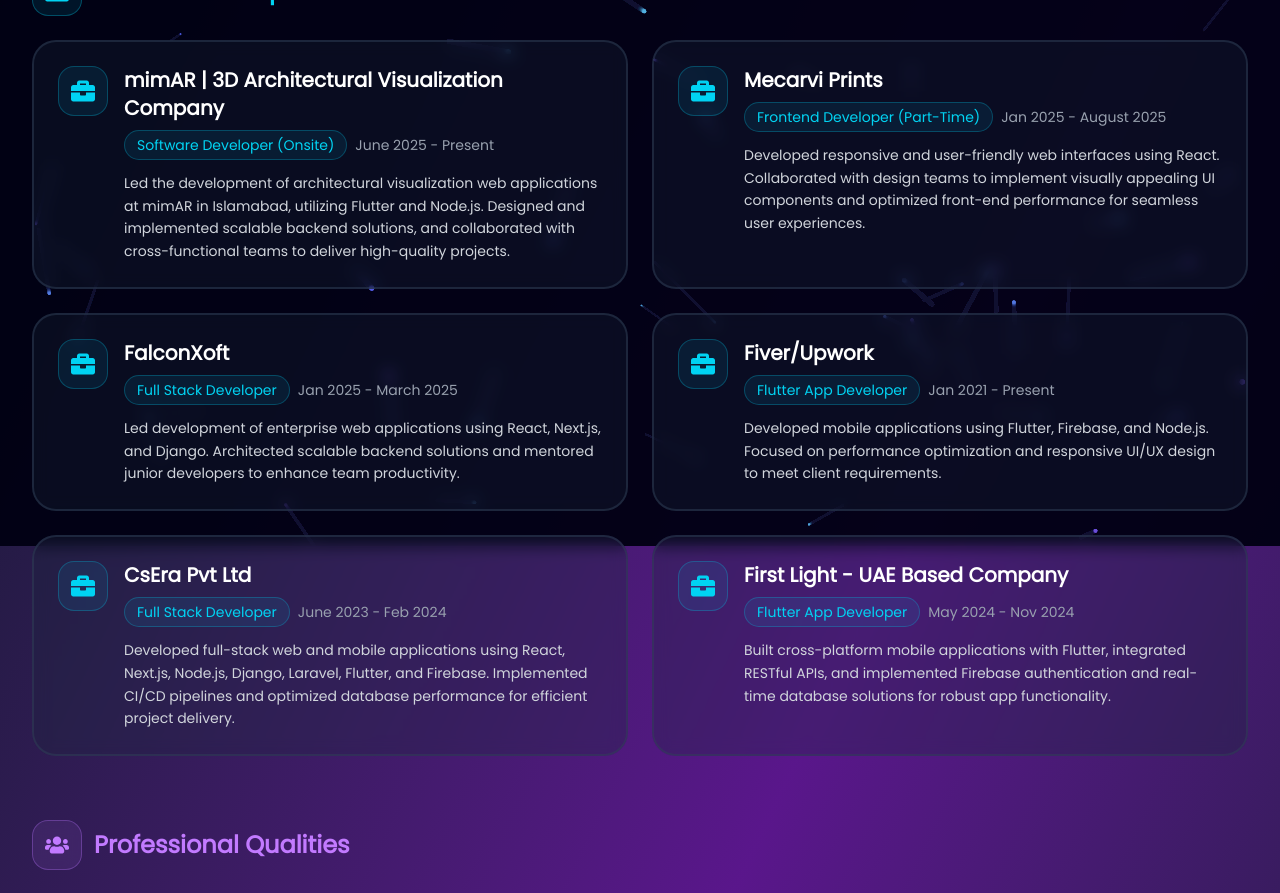
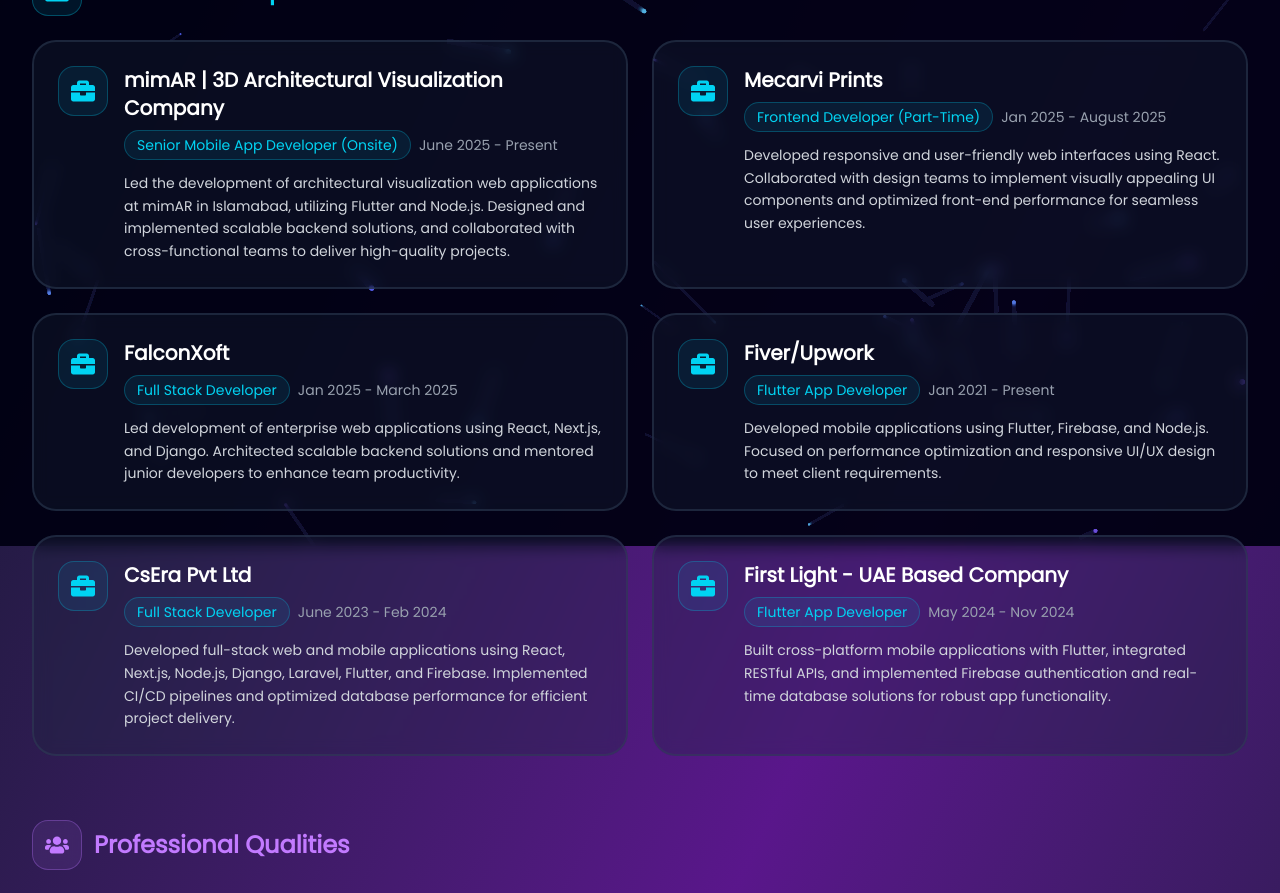
Before and after one commit to syedtayab321/Personal-Portfolio, a React (Vite) app: page / in a window 1280 px wide. Shown: the part 3900-4793 px from the top of the page. Built offline with nearby package versions, Linux system fonts and the light colour scheme.

Commit message:
main changes

```diff
--- a/src/Components/Main/ExperiancesSection.jsx
+++ b/src/Components/Main/ExperiancesSection.jsx
@@ -4,7 +4,7 @@ import { useEffect, useRef } from "react";
 const experiences = [
   {
     company: "mimAR | 3D Architectural Visualization Company",
-    role: "Software Developer (Onsite)",
+    role: "Senior Mobile App Developer (Onsite)",
     duration: "June 2025 - Present",
     description: "Led the development of architectural visualization web applications at mimAR in Islamabad, utilizing Flutter and Node.js. Designed and implemented scalable backend solutions, and collaborated with cross-functional teams to deliver high-quality projects.",
   },
```
